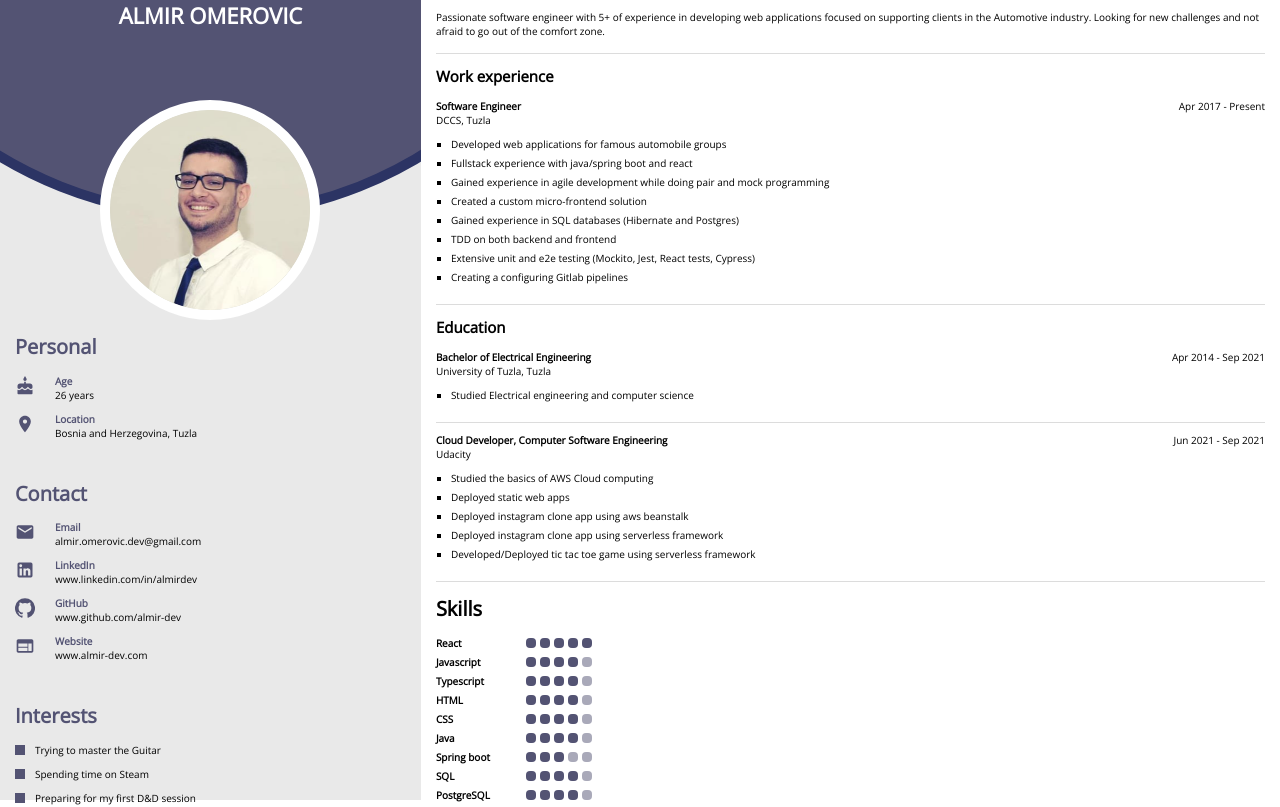
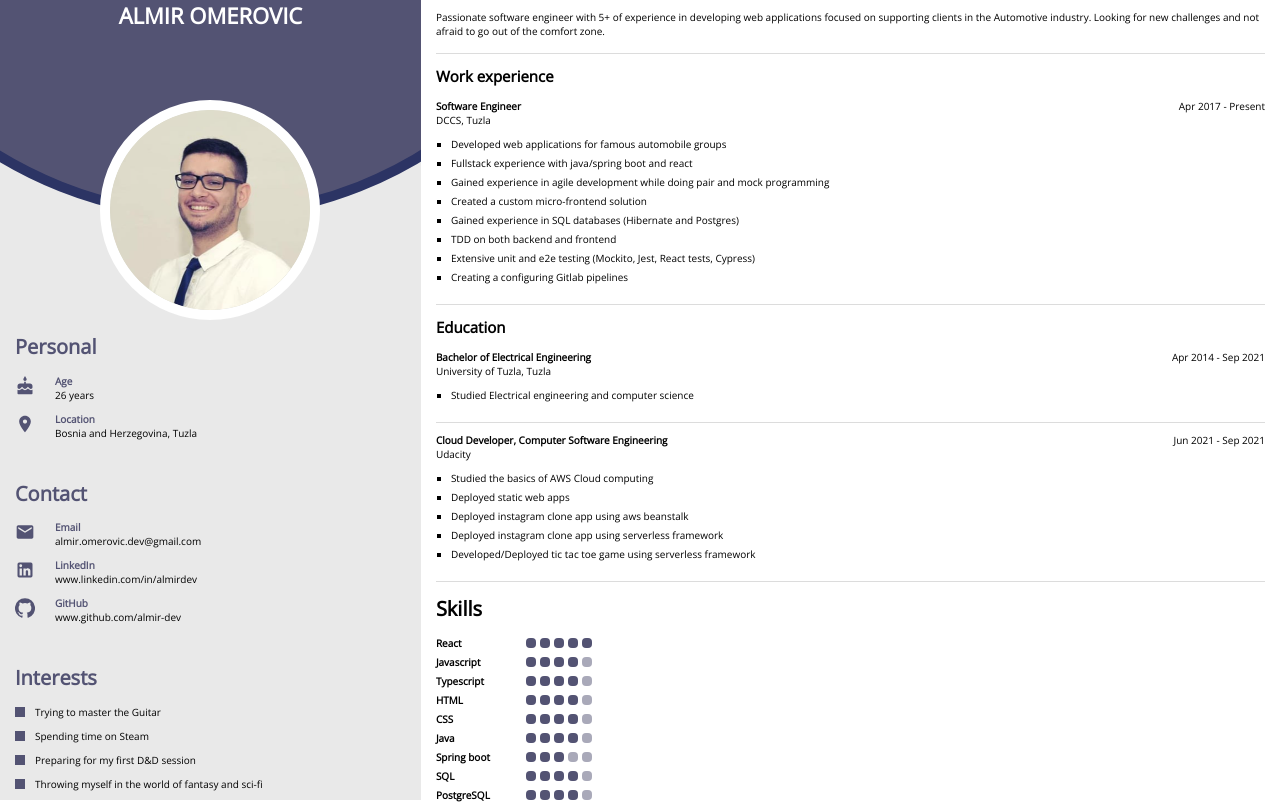
Before and after one commit to almir-dev/cv, a React (Create React App) app: page / in a window 1280 px wide. Shown: the top 807 px of the page. Built offline with nearby package versions, Linux system fonts and the light colour scheme.

Commit message:
temp disable portfolio-page

```diff
--- a/src/components/cv/basic/Contact.tsx
+++ b/src/components/cv/basic/Contact.tsx
@@ -9,7 +9,7 @@ export function Contact() {
       <EmailField />
       <LinkedInField />
       <GithubField />
-      <WebField />
+      {/*<WebField />*/}
     </InfoSection>
   );
 }
```
